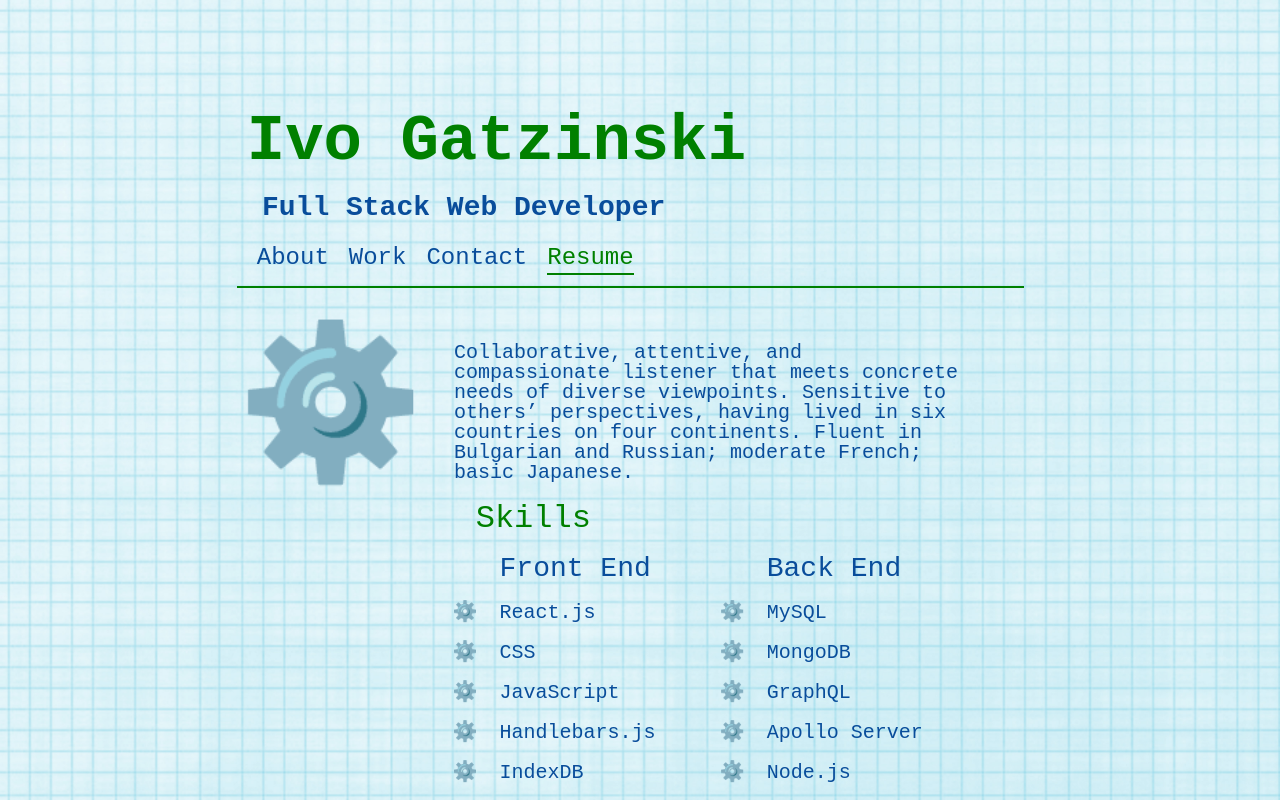
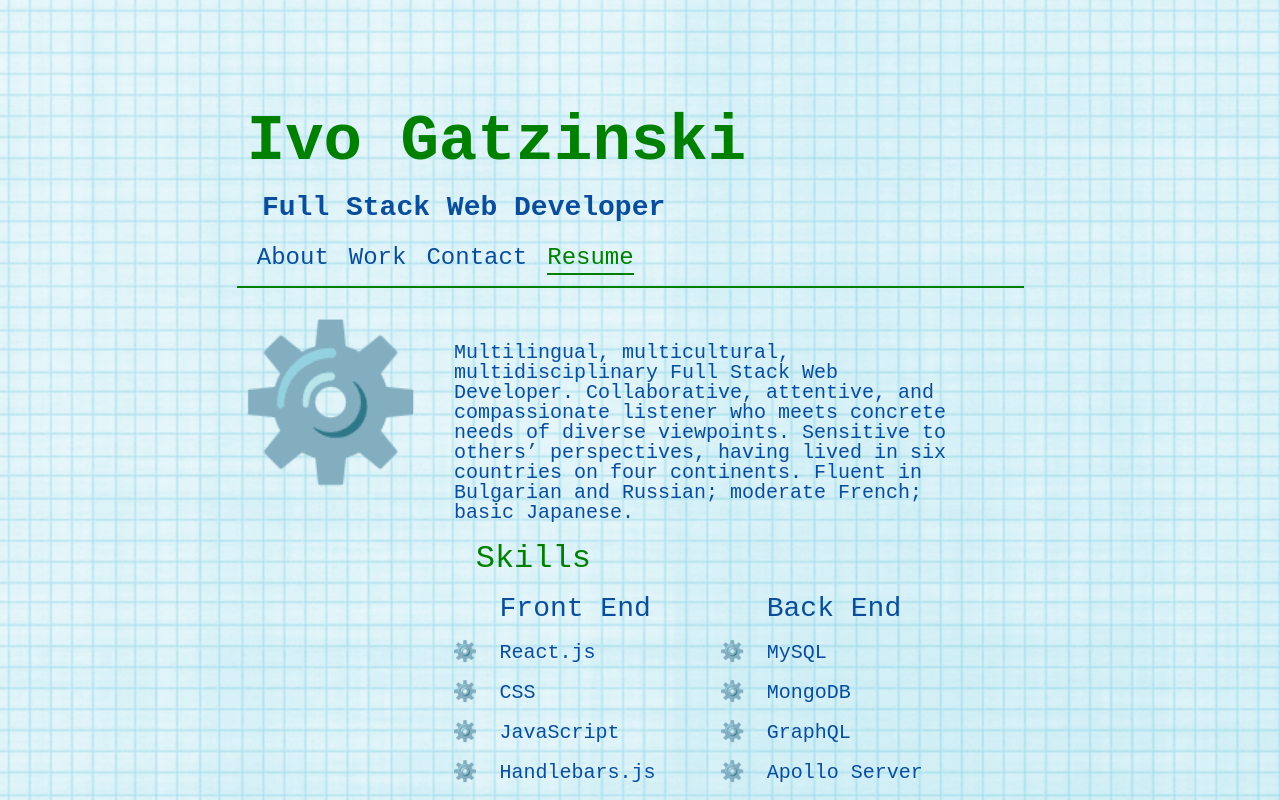
Before and after one commit to Ivo-Gatzinski/portfolio, a React (Create React App) app: page / in a window 1280 px wide. Both pictures are taken after a click on the button "Resume". Shown: the top 800 px of the page. Built offline with nearby package versions, Linux system fonts and the light colour scheme; a web font is replaced by a local one.

Commit message:
add text

```diff
--- a/src/components/Resume.js
+++ b/src/components/Resume.js
@@ -4,19 +4,19 @@ import React from "react";
 export default function Contact() {
   return (
     <div>
-
       <section id="resume">
-      <div><p id="gear">⚙️</p></div>
-        <div className="skills">
-          </div>
+        <div>
+          <p id="gear">⚙️</p>
+        </div>
+        <div className="skills"></div>
 
         <div className="resume">
           <p className="bio">
-            Collaborative, attentive, and
-            compassionate listener that meets concrete needs of diverse
-            viewpoints. Sensitive to others’ perspectives, having lived in six
-            countries on four continents. Fluent in Bulgarian and Russian;
-            moderate French; basic Japanese.
+            Multilingual, multicultural, multidisciplinary Full Stack Web Developer.
+            Collaborative, attentive, and compassionate listener who meets
+            concrete needs of diverse viewpoints. Sensitive to others’
+            perspectives, having lived in six countries on four continents.
+            Fluent in Bulgarian and Russian; moderate French; basic Japanese.
           </p>
           <p className="h3">Skills</p>
           <div className="skills">
@@ -26,9 +26,7 @@ export default function Contact() {
                 <li>React.js</li>
                 <li>CSS</li>
                 <li>JavaScript</li>
-                <li>
-                  Handlebars.js
-                </li>
+                <li>Handlebars.js</li>
                 <li>IndexDB</li>
                 <li>GraphQL</li>
               </ol>
@@ -40,9 +38,7 @@ export default function Contact() {
                 <li>MongoDB</li>
                 <li>GraphQL</li>
                 <li>Apollo Server</li>
-                <li>
-                  Node.js
-                </li>
+                <li>Node.js</li>
                 <li>Express.js</li>
               </ol>
             </div>
```
